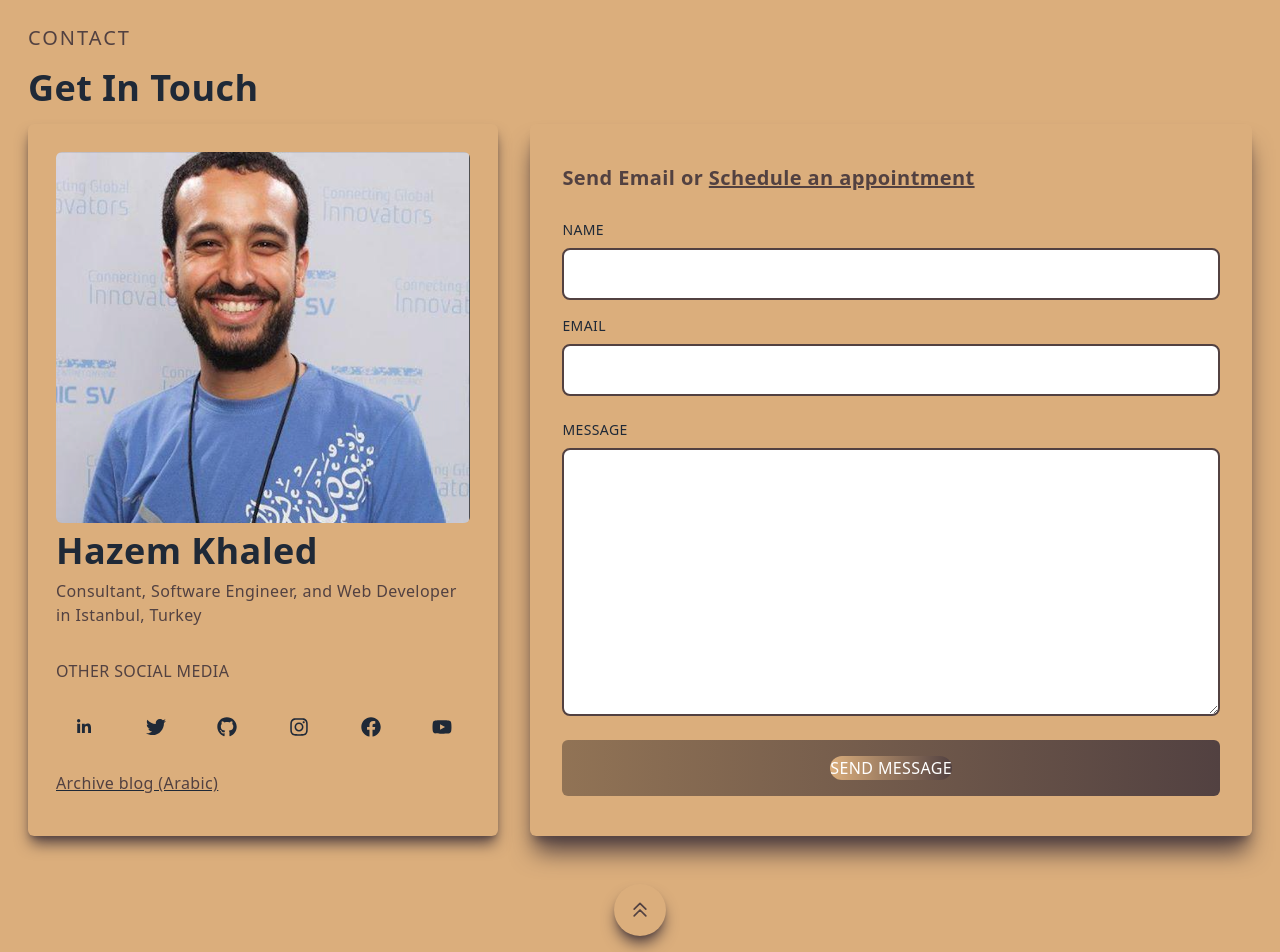
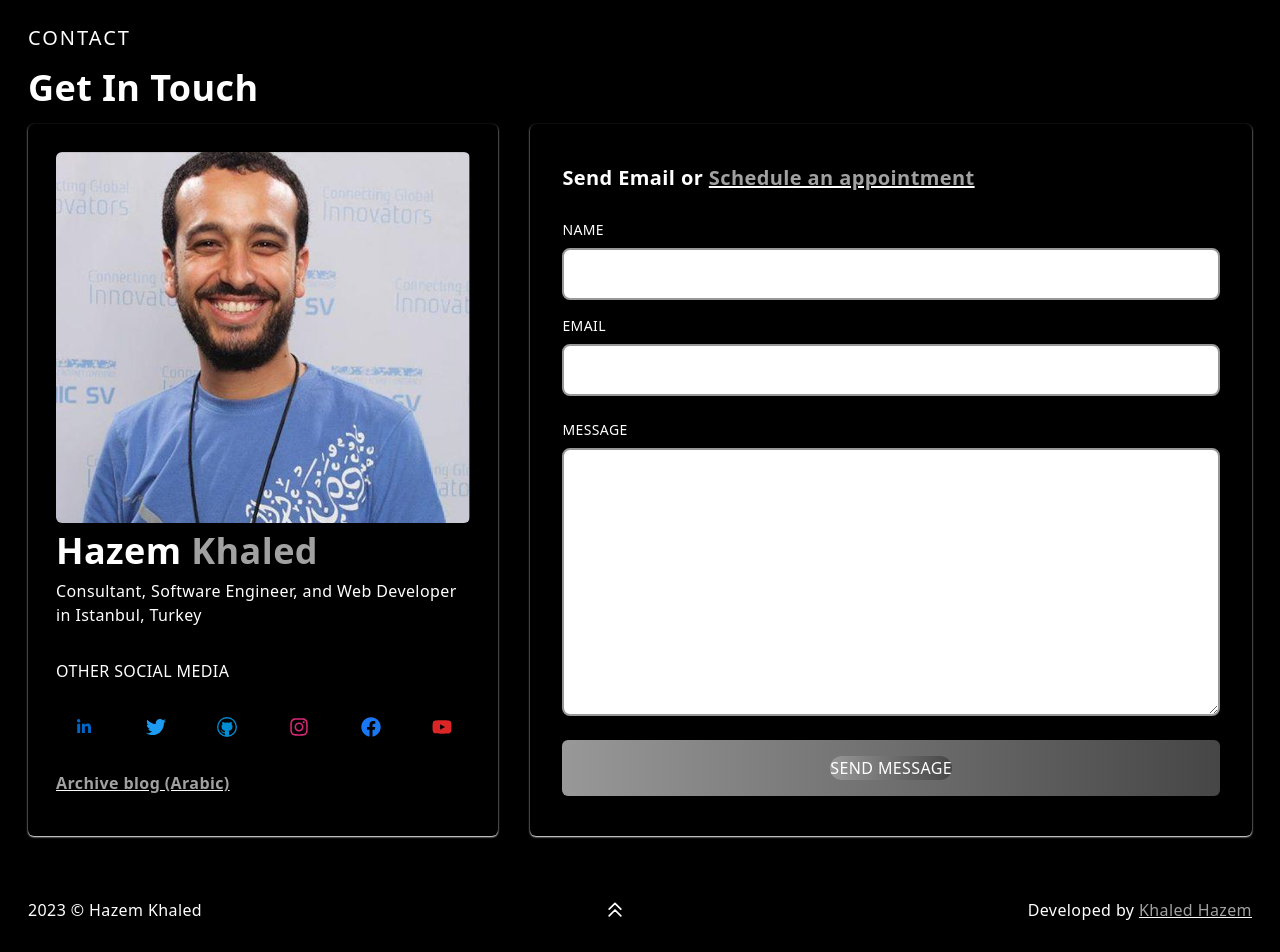
Before and after one commit to KhaledHN/hazem-portfolio, a Next.js app: page / in a window 1280 px wide. Shown: the part 1640-2592 px from the top of the page. Built offline with nearby package versions, Linux system fonts and the light colour scheme.

Commit message:
Changing the theme

```diff
--- a/components/About.tsx
+++ b/components/About.tsx
@@ -6,7 +6,7 @@ const About = () => {
   return (
     <div
       id="about"
-      className="w-full md:h-screen p-2 flex items-center pt-20 pb-16"
+      className="w-full bg-white md:h-screen p-2 flex items-center pt-20 pb-16"
     >
       <div className="max-w-[1240px] m-auto md:grid grid-cols-3 gap-8">
         <div className="col-span-2">
@@ -38,7 +38,7 @@ const About = () => {
             className="rounded-xl"
             src="/assets/aboutImg.jpg"
             alt="a picture of me"
-            width={443}
+            width={450}
             height={316}
           />
         </div>
--- a/components/Contact.tsx
+++ b/components/Contact.tsx
@@ -1,6 +1,7 @@
 import React from "react";
 import Image from "next/image";
 import Link from "next/link";
+import {VscGithub} from "react-icons/vsc"
 import { useForm, ValidationError } from "@formspree/react";
 import { FaFacebook, FaGithub, FaInstagram, FaLinkedinIn, FaTwitter, FaYoutube } from "react-icons/fa";
 import { HiOutlineChevronDoubleUp } from "react-icons/hi";
@@ -10,7 +11,7 @@ const Contact = () => {
   if (state.succeeded) {
     return (
       <div className="pb-5 px-10 flex justify-center">
-        <p className="w-[100px] py-3 rounded-md text-white text-center bg-gradient-to-r from-[#917355] to-[#524141]">
+        <p className="w-[100px] py-3 rounded-md text-white text-center bg-gradient-to-r from-[#989898] to-[#464646]">
           {" "}
           Email sent{" "}
         </p>
@@ -21,13 +22,13 @@ const Contact = () => {
   return (
     <div id="contact" className="w-full lg:h-screen">
       <div className="max-w-[1240px] m-auto px-2 py-16 w-full ">
-        <p className="text-xl tracking-widest uppercase text-[#524141] ">
+        <p className="text-xl tracking-widest uppercase text-white ">
           Contact
         </p>
-        <h2 className="py-4">Get In Touch</h2>
+        <h2 className="py-4 text-white">Get In Touch</h2>
         <div className="grid lg:grid-cols-5 gap-8">
           {/* left */}
-          <div className="col-span-3 lg:col-span-2 w-full h-full shadow-lg shadow-[#524141] rounded-md p-4 ">
+          <div className="col-span-3 lg:col-span-2 w-full h-full shadow-sm shadow-white rounded-md p-4 ">
             <div className=" lg:p-3 h-full ">
               <div>
                 <Image
@@ -39,7 +40,7 @@ const Contact = () => {
                 />
               </div>
               <div>
-                <h2 className="py-2">Hazem Khaled</h2>
+                <h2 className="py-2 text-white">Hazem <span className="text-[#a1a1a1] ">Khaled</span> </h2>
                 <p>
                 Consultant, Software Engineer, and Web Developer in Istanbul, Turkey
                 </p>
@@ -47,54 +48,54 @@ const Contact = () => {
               <div>
                 <p className="uppercase pt-8">Other Social Media</p>
                 <div className="flex items-center justify-between py-4">
-                  <div className=" p-5 cursor-pointer hover:scale-110 ease-in duration-300">
+                  <div className=" text-[#0066C8] p-5 cursor-pointer hover:scale-110 ease-in duration-300">
                     <Link href="https://www.linkedin.com/in/hazemkhaled/">
                       <FaLinkedinIn />
                     </Link>
                   </div>
-                  <div className="scale-125 p-5 cursor-pointer hover:scale-110 ease-in duration-300">
+                  <div className=" text-[#1D9BF0] scale-125 p-5 cursor-pointer hover:scale-110 ease-in duration-300">
                     <Link href="https://twitter.com/hazemkhaled">
                       <FaTwitter />
                     </Link>
                   </div>
-                  <div className="scale-125 p-5 cursor-pointer hover:scale-110 ease-in duration-300">
+                  <div className=" text-[#008DD2] scale-125 p-5 cursor-pointer hover:scale-110 ease-in duration-300">
                     <Link href="https://github.com/hazemkhaled">
-                      <FaGithub />
+                      <VscGithub />
                     </Link>
                   </div>
-                  <div className="scale-125 p-5 cursor-pointer hover:scale-110 ease-in duration-300">
+                  <div className=" text-[#d62976] scale-125 p-5 cursor-pointer hover:scale-110 ease-in duration-300">
                     <Link href="https://instagram.com/hazemkhaled">
                       <FaInstagram />
                     </Link>
                   </div>
-                  <div className="scale-125 p-5 cursor-pointer hover:scale-110 ease-in duration-300">
+                  <div className=" text-[#1A77F2] scale-125 p-5 cursor-pointer hover:scale-110 ease-in duration-300">
                     <Link href="https://facebook.com/hazemkhaled">
                       <FaFacebook />
                     </Link>
                   </div>
-                  <div className="scale-125 p-5 cursor-pointer hover:scale-110 ease-in duration-300">
+                  <div className=" text-red-600 scale-125 p-5 cursor-pointer hover:scale-110 ease-in duration-300">
                     <Link href="https://youtube.com/hazemkhaled">
                       <FaYoutube />
                     </Link>
                   </div>
                 </div>
-                <Link  className="underline" href="https://hazemkhaled.com">
-                  <p>Archive blog (Arabic) </p>
+                <Link  className=" text-white underline font-bold" href="https://hazemkhaled.com">
+                  <p> <span className=" text-[#a1a1a1] ">Archive blog (Arabic)</span>  </p>
                 </Link>
               </div>
             </div>
           </div>
 
           {/* right */}
-          <div className=" col-span-3 w-full h-auto shadow-xl shadow-[#524141] rounded-md lg:p-4">
+          <div className=" col-span-3 w-full h-auto shadow-sm shadow-white rounded-md lg:p-4">
             <div className="p-4">
               <form onSubmit={handleSubmit}>
                 <div className="flex flex-col py-2">
-                  <p className="font-bold pb-5 text-xl">Send Email or <Link className="underline" href="https://calendly.com/hazem-khaled/me?back=1"> Schedule an appointment</Link> </p>
+                  <p className="font-bold pb-5 text-xl">Send Email or <Link className="underline" href="https://calendly.com/hazem-khaled/me?back=1"><span className=" text-[#a1a1a1] ">Schedule an appointment</span> </Link> </p>
                   <div className="flex flex-col">
-                    <label className="uppercase text-sm py-2">Name</label>
+                    <label className=" text-white uppercase text-sm py-2">Name</label>
                     <input
-                      className="border-2 rounded-lg p-3 flex border-[#524141]"
+                      className="border-2 text-black rounded-lg p-3 flex border-[#989898]"
                       type="text"
                       id="name"
                       name="name"
@@ -107,10 +108,10 @@ const Contact = () => {
                     errors={state.errors}
                   />
 
-                  <div className=" flex flex-col py-2">
+                  <div className="text-white flex flex-col py-2">
                     <label className="uppercase text-sm py-2">Email</label>
                     <input
-                      className="border-2 rounded-lg p-3 flex border-[#524141] "
+                      className="border-2 text-black rounded-lg p-3 flex border-[#989898] "
                       id="email"
                       type="email"
                       name="email"
@@ -123,10 +124,10 @@ const Contact = () => {
                     errors={state.errors}
                   />
 
-                  <div className=" flex flex-col py-2">
+                  <div className="text-white flex flex-col py-2">
                     <label className="uppercase text-sm py-2">Message</label>
                     <textarea
-                      className="border-2 rounded-lg p-3 border-[#524141] "
+                      className="border-2 text-black rounded-lg p-3 border-[#989898] "
                       rows={10}
                       id="message"
                       name="message"
@@ -137,7 +138,7 @@ const Contact = () => {
                     field="message"
                     errors={state.errors}
                   />
-                  <div className="w-full p-4 text-center text-white rounded-md mt-4 bg-gradient-to-r from-[#917355] to-[#524141] ">
+                  <div className="w-full p-4 text-center text-white rounded-md mt-4 bg-gradient-to-r from-[#989898] to-[#464646] ">
                     <button type="submit" disabled={state.submitting}>
                       <div className="w-full">
                               Send Message
@@ -149,15 +150,22 @@ const Contact = () => {
             </div>
           </div>
         </div>
-        <div className="flex justify-center py-12">
+        <div className="flex items-center justify-between pt-12">
+          <div>
+            <p>2023 © Hazem Khaled </p>
+          </div>
+
           <Link href="/">
-            <div className="rounded-full scale-200 shadow-lg shadow-[#524141] p-4 cursor-pointer hover:scale-110 ease-in duration-300">
+            <div className=" scale-200 p-4 cursor-pointer hover:scale-110 ease-in duration-300">
               <HiOutlineChevronDoubleUp
-                className=" h-5 w-5 text-[#524141]"
+                className=" h-5 w-5 text-white"
                 scale={30}
               />
             </div>
           </Link>
+          <div className=" items-end">
+            <p>Developed by <Link href="https://khaledhazem.vercel.app"> <span className="underline text-white"><span className="text-[#a1a1a1] ">Khaled Hazem</span> </span>  </Link> </p>
+          </div>
         </div>
       </div>
     </div>
--- a/components/Main.tsx
+++ b/components/Main.tsx
@@ -9,7 +9,7 @@ const Main = () => {
       <div className="max-w-[1240px] w-full h-full mx-auto  flex justify-center items-start ">
         <div>
           <h1 className="pt-20 pb-4">
-            Hazem Khaled
+            Hazem <span className="text-[#a1a1a1] ">Khaled</span>
           </h1>
           <p className="py-4 max-w-[70%] font-bold m-auto">
             Are you trying to turn your good idea into a real product in the
--- a/components/NavBar/index.tsx
+++ b/components/NavBar/index.tsx
@@ -27,13 +27,13 @@ const Navbar = ( ) => {
   }, []);
 
   return (
-    <div className=" bg-[#dbae7c] h-20 "
+    <div className=" bg-black h-20 "
 >
 
       <div className="flex justify-between items-center w-full h-full px-2 2xl:px-16">
 
         <p className="text-2xl pl-5 font-bold">
-          <span className="text-[#ffffff] ">Hazem</span>Khaled
+         Hazem <span className="text-[#a1a1a1] ">Khaled</span>
         </p>
 
         {/* desktop menu */}
--- a/styles/globals.css
+++ b/styles/globals.css
@@ -9,14 +9,14 @@
 
 @layer base{
   body {
-    @apply bg-[#dbae7c] text-[#1f2937] tracking-wide
+    @apply bg-black tracking-wide
   }
 
   h1, h2, h3, h4, h5, h6 {
     @apply font-bold
   }
   p, li, h1{
-    color: #524141;
+    color: white;
   }
 
   h1{
@@ -34,5 +34,5 @@
 }
 
 button{
-  @apply  rounded-xl uppercase bg-gradient-to-r from-[#dbae7c] to-[#524141] text-white
+  @apply  rounded-xl uppercase bg-gradient-to-r from-[#989898] to-[#464646] text-white
 }
```
